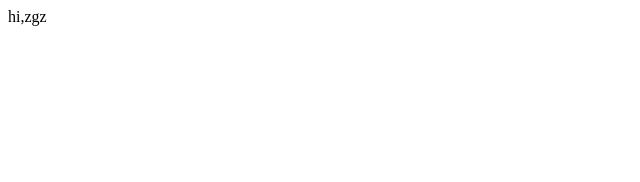
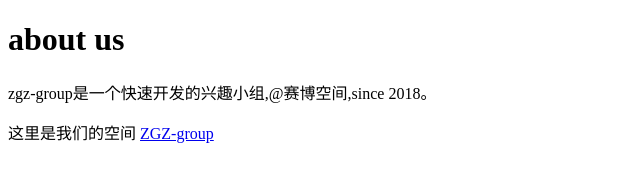
Before and after one commit to ZGZ-group/ZGZ-group.github.io, a plain HTML site: page index.html in a window 1280 px wide. Shown: the whole page, without its empty margins (0-640 px from the left). Drawn offline with Linux system fonts and the light colour scheme.

Commit message:
add some info

```diff
--- a/index.html
+++ b/index.html
@@ -4,9 +4,11 @@
     <meta charset="UTF-8">
     <meta name="viewport" content="width=device-width, initial-scale=1.0">
     <meta http-equiv="X-UA-Compatible" content="ie=edge">
-    <title>hi</title>
+    <title>zgz-group</title>
 </head>
 <body>
-    hi,zgz
+   <h1>about us</h1>
+   <p>zgz-group是一个快速开发的兴趣小组,@赛博空间,since 2018。</p>
+   <footer>这里是我们的空间 <a href="https://github.com/ZGZ-group">ZGZ-group</a></footer>
 </body>
 </html>
```
